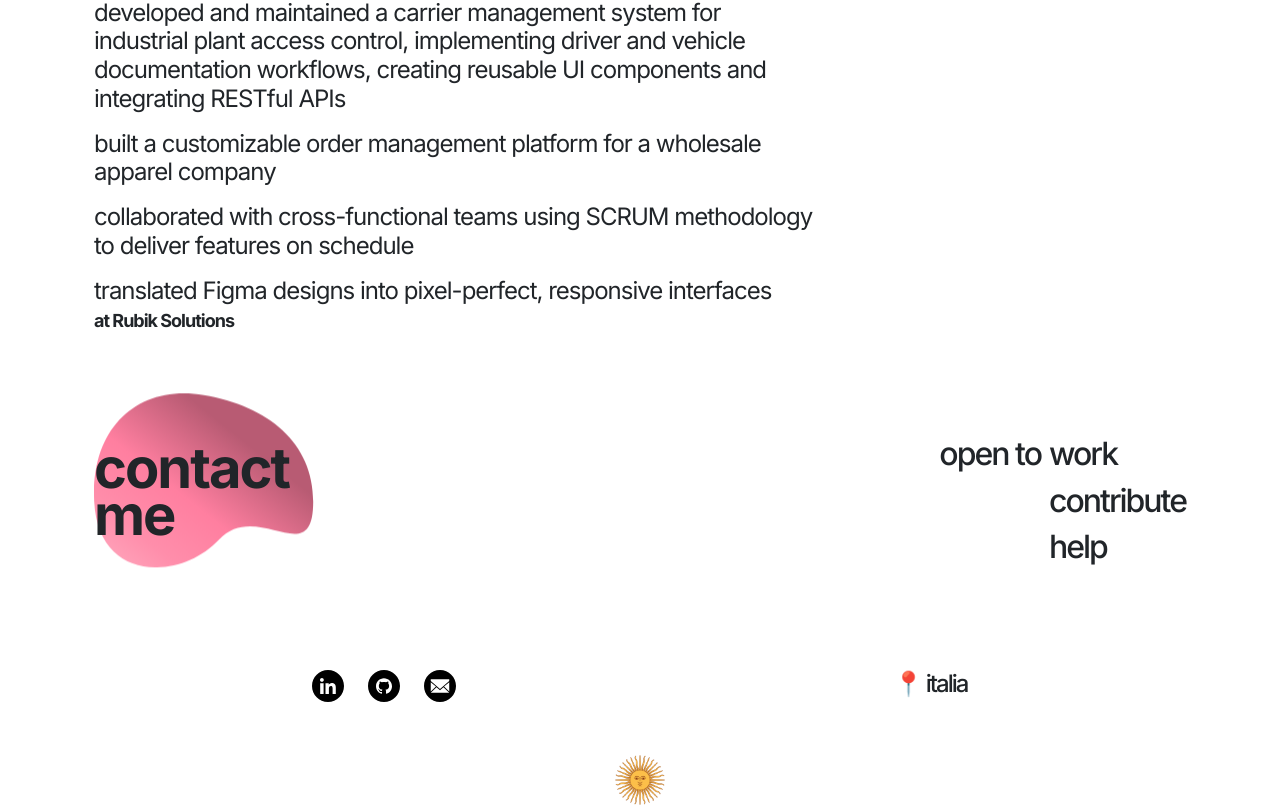
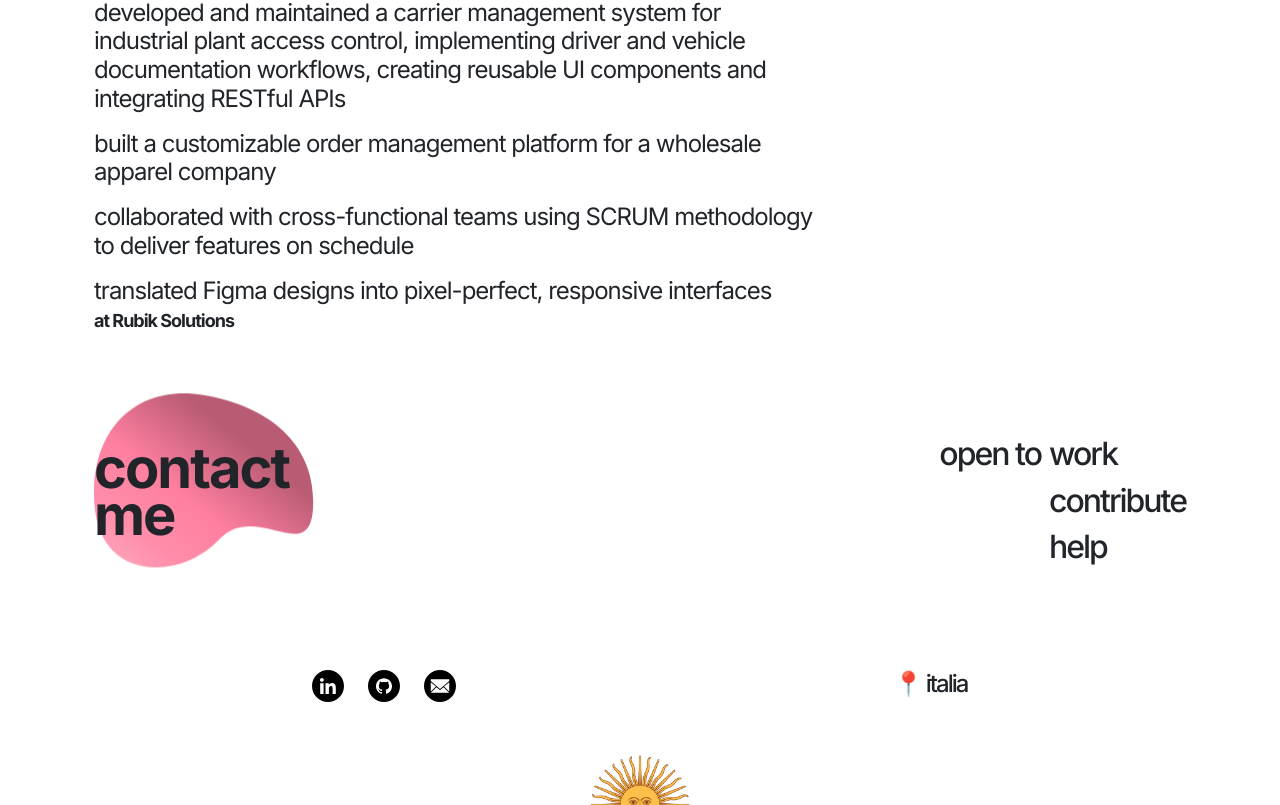
Before and after one commit to federeinoso/portfolio, a React (Vite) app: page / in a window 1280 px wide. Shown: the part 3406-4211 px from the top of the page. Built offline with nearby package versions, Linux system fonts and the light colour scheme.

Commit message:
img footer fix

```diff
--- a/src/App.jsx
+++ b/src/App.jsx
@@ -436,10 +436,9 @@ function App() {
         <h4 className="mx-auto">📍 italia</h4>
       </section>
       <div
-        className="d-flex justify-content-center"
+        className="img-footer-container"
         style={{
           height: "50px",
-
           overflow: "hidden",
         }}
       >
--- a/src/index.css
+++ b/src/index.css
@@ -5,6 +5,10 @@
   -moz-osx-font-smoothing: grayscale;
   font-synthesis: none;
   text-rendering: optimizeLegibility;
+}
+
+main {
+  overflow: hidden;
 }
 
 body,
@@ -226,3 +230,19 @@ a:not([href]):not([class]):hover {
   color: inherit;
   text-decoration: none;
 }
+
+.img-footer {
+  width: 100px;
+  height: 100px;
+  flex-shrink: 0;
+}
+
+.img-footer-container {
+  height: 50px;
+
+  overflow: hidden;
+
+  display: flex;
+
+  justify-content: center;
+}
```
